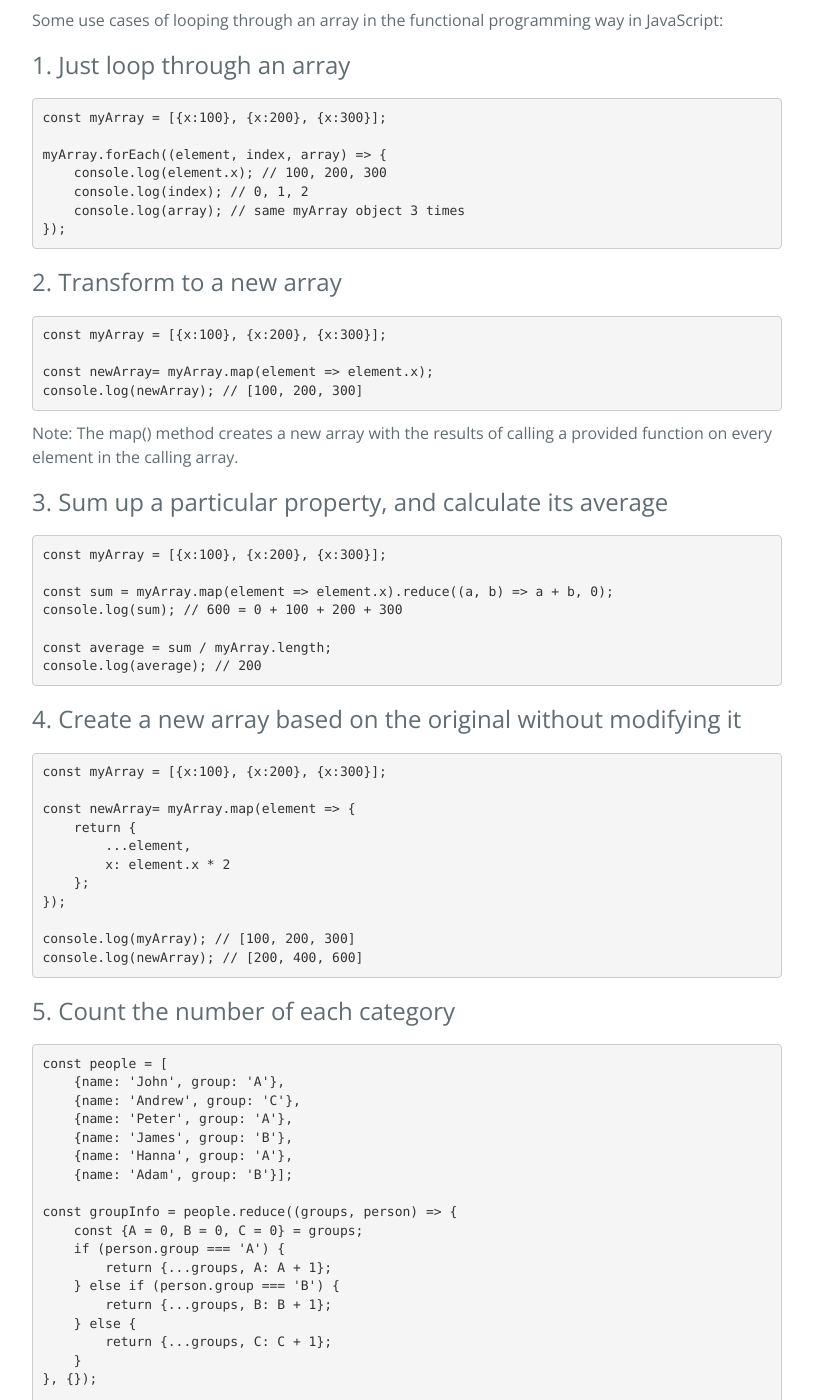
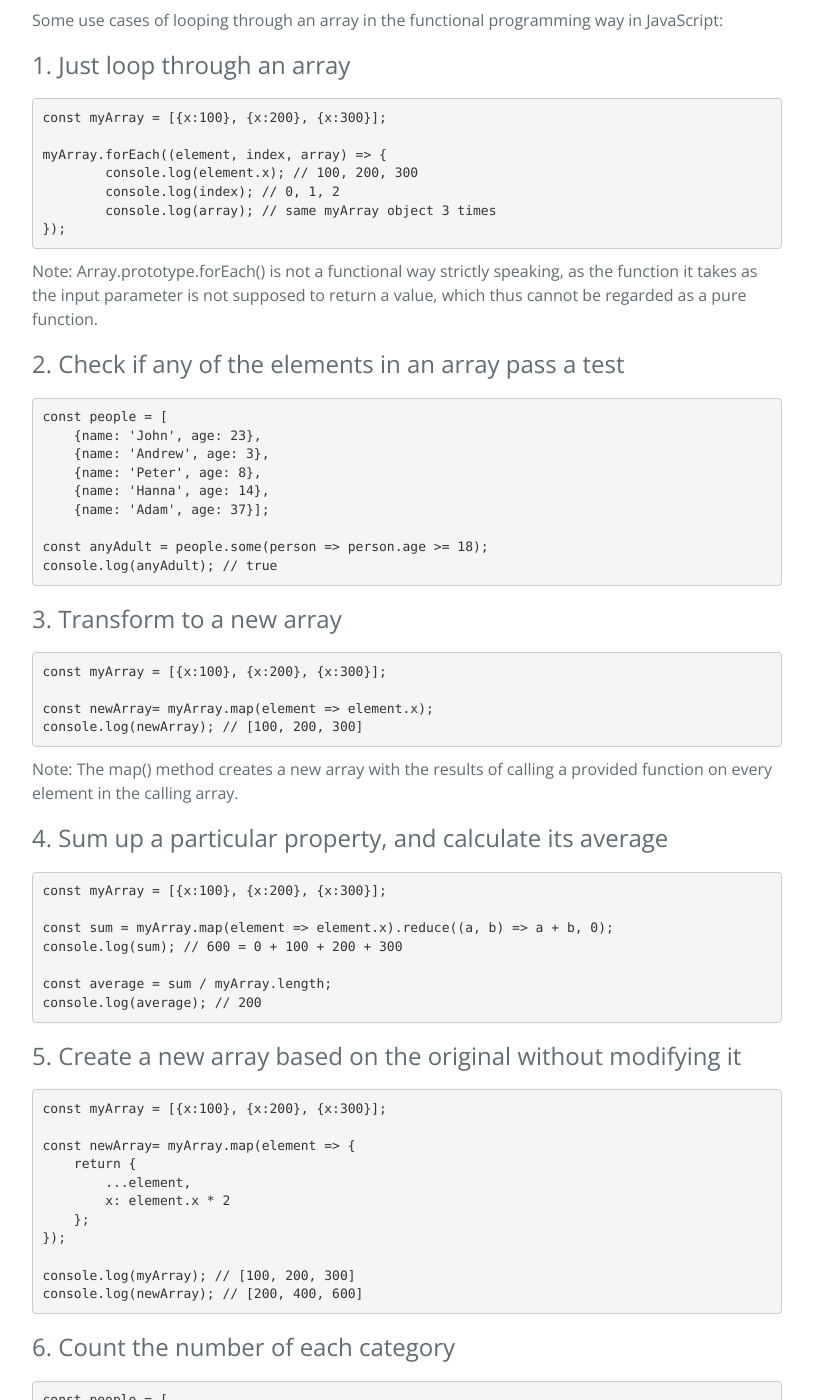
Before and after one commit to yucigou/codegoodworks, a Jekyll site: the page built from _posts/2018-02-23-loop-through-an-array-in-javascript.md, in a window 1280 px wide and 1400 px high, scrolled down 305 px. Shown: the whole window, without its empty margins (38-851 px from the left). Built offline with Jekyll 4.4.1, drawn with Linux system fonts in a browser that asks for light colours; nearby versions of some CDN libraries; some of the changed text lies outside the part shown.

Commit message:
Update 2018-02-23-loop-through-an-array-in-javascript.md

```diff
--- a/_posts/2018-02-23-loop-through-an-array-in-javascript.md
+++ b/_posts/2018-02-23-loop-through-an-array-in-javascript.md
@@ -11,17 +11,31 @@ Some use cases of looping through an array in the functional programming way in
 
 ### 1. Just loop through an array
 
-    const myArray = [{x:100}, {x:200}, {x:300}];
+	const myArray = [{x:100}, {x:200}, {x:300}];
 
-    myArray.forEach((element, index, array) => {
-        console.log(element.x); // 100, 200, 300
-        console.log(index); // 0, 1, 2
-        console.log(array); // same myArray object 3 times
-    });
+	myArray.forEach((element, index, array) => {
+		console.log(element.x); // 100, 200, 300
+		console.log(index); // 0, 1, 2
+		console.log(array); // same myArray object 3 times
+	});
+
+Note: Array.prototype.forEach() is not a functional way strictly speaking, as the function it takes as the input parameter is not supposed to return a value, which thus cannot be regarded as a pure function.
 
 <!--more-->
 
-### 2. Transform to a new array
+### 2. Check if any of the elements in an array pass a test
+
+    const people = [
+        {name: 'John', age: 23},
+        {name: 'Andrew', age: 3},
+        {name: 'Peter', age: 8},
+        {name: 'Hanna', age: 14},
+        {name: 'Adam', age: 37}];
+
+    const anyAdult = people.some(person => person.age >= 18);
+    console.log(anyAdult); // true
+
+### 3. Transform to a new array
 
     const myArray = [{x:100}, {x:200}, {x:300}];
 
@@ -54,7 +68,7 @@ Note: The map() method creates a new array with the results of calling a provide
     console.log(myArray); // [100, 200, 300]
     console.log(newArray); // [200, 400, 600]
 
-### 5. Count the number of each category
+### 6. Count the number of each category
 
     const people = [
         {name: 'John', group: 'A'},
```
Also changed, not shown: other parts of _posts/2018-02-23-loop-through-an-array-in-javascript.md (+3 -3 lines).
